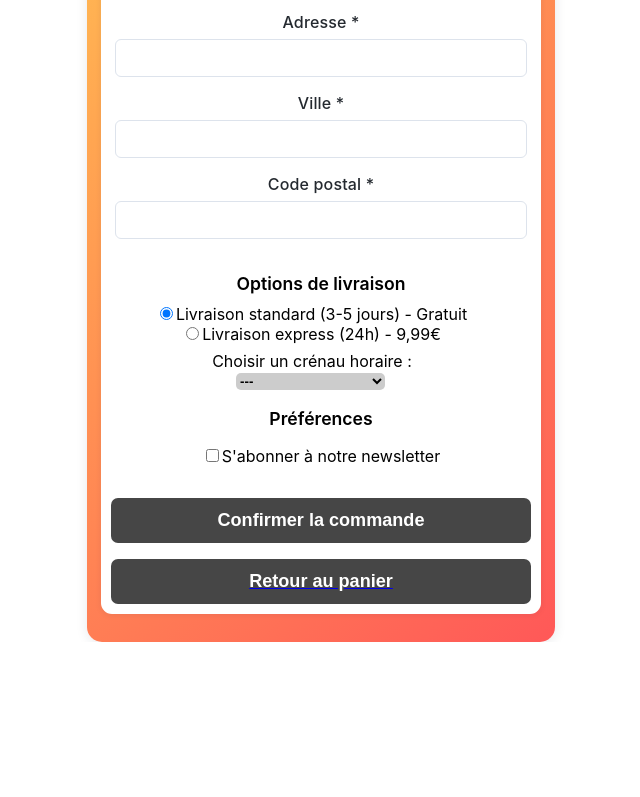
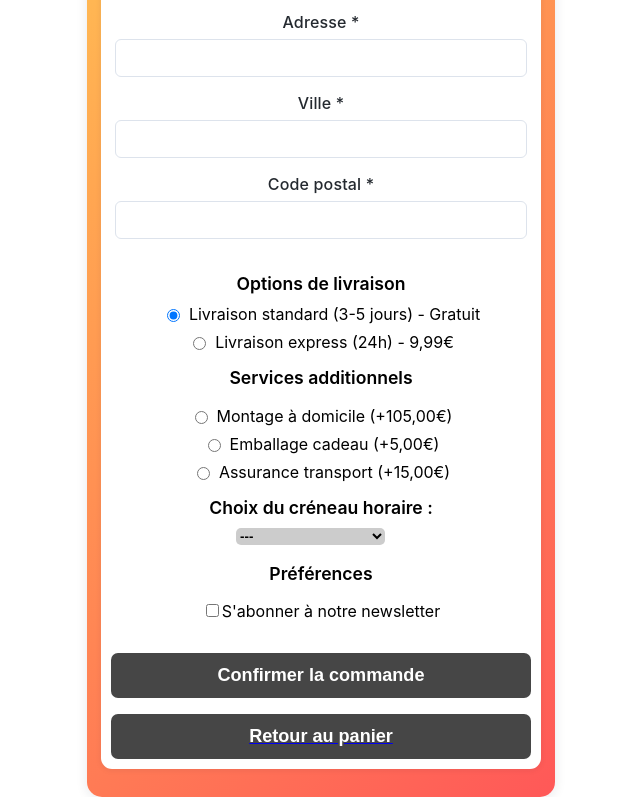
Before and after one commit to smks6/sneakersApp, a React (Create React App) app: page /validerPanier in a window 1280 px wide. Shown: the part 715-1512 px from the top of the page, without its empty margins (319-959 px from the left). Before the commit the page ends 1357 px from the top, so only its background shows below. Built offline with nearby package versions, Linux system fonts and the light colour scheme.

Commit message:
Commit final

```diff
--- a/src/Components/CommandePage.jsx
+++ b/src/Components/CommandePage.jsx
@@ -17,7 +17,12 @@ function ShippingForm({ onShippingComplete }) {
         postalCode: '',
         deliveryOptions: 'standard',
         deliveryTime: '',
-        newsletter: false
+        newsletter: false,
+        additionalServices: {
+            assembly: false,
+            giftWrap: false,
+            insurance: false
+        },
     });
 
     const [isSubmitting, setIsSubmitting] = useState(false);
@@ -41,11 +46,7 @@ function ShippingForm({ onShippingComplete }) {
                 [name]: type === 'checkbox' ? checked : value
             }));
         }
-        if (errors[name]) {
-            setErrors(prev => ({ ...prev, [name]: '' }));
-        }
     };
-
     const validateForm = (data) => {
         const errors = {};
 
@@ -241,8 +242,50 @@ function ShippingForm({ onShippingComplete }) {
                             Livraison express (24h) - 9,99€
                         </label>
                     </div>
+
+                    <div className='radio-group-add'>
+                        <legend>Services additionnels</legend>
+                        <label>
+                            <input
+                                name="additionalServices.assembly"
+                                type="radio"
+                                value="montage"
+                                checked={formData.additionalServices.assembly === 'montage'}
+                                onChange={handleChange}
+                                disabled={isSubmitting}
+                            />
+                            Montage à domicile (+105,00€)
+                        </label>
+
+                        <label>
+                            <input
+                                name="additionalServices.assembly"
+                                type="radio"
+                                value="emballage"
+                                checked={formData.additionalServices.assembly === 'emballage'}
+                                onChange={handleChange}
+                                disabled={isSubmitting}
+                            />
+                            Emballage cadeau (+5,00€)
+                        </label>
+
+                        <label>
+                            <input
+                                name="additionalServices.assembly"
+                                type="radio"
+                                value="assurance"
+                                checked={formData.additionalServices.assembly === 'assurance'}
+                                onChange={handleChange}
+                                disabled={isSubmitting}
+                            />
+                            Assurance transport (+15,00€)
+                        </label>
+
+
+                    </div>
+
                     <div className='select-group'>
-                        <label htmlFor="deliveryTime">Choisir un crénau horaire :</label>
+                        <legend>Choix du créneau horaire :</legend>
 
                         <select
                             Id="deliveryTime"
--- a/src/Components/PanierPage.jsx
+++ b/src/Components/PanierPage.jsx
@@ -3,6 +3,8 @@ import Cart from './Cart';
 import '../styles/PanierPage.css';
 
 function PanierPage({ cartItems, onRemoveFromCart, onClearCart, onDecreaseQuantity, onIncreaseQuantity }) {
+  const isCartEmpty = cartItems.length === 0;
+
   return (
     <div className="panier-page">
       <h1>🛍️ Mon Panier</h1>
@@ -15,10 +17,16 @@ function PanierPage({ cartItems, onRemoveFromCart, onClearCart, onDecreaseQuanti
         onIncreaseQuantity={onIncreaseQuantity}
       />
 
-     <div className="panier-buttons">
-        <Link to="/validerPanier" className="valider-btn">
-          Passer commande
-        </Link>
+      <div className="panier-buttons">
+        {isCartEmpty ? (
+          <button className="valider-btn disabled" disabled>
+            Passer commande
+          </button>
+        ) : (
+          <Link to="/validerPanier" className="valider-btn">
+            Passer commande
+          </Link>
+        )}
       </div>
 
       <div className="panier-buttons">
@@ -26,9 +34,6 @@ function PanierPage({ cartItems, onRemoveFromCart, onClearCart, onDecreaseQuanti
           🏷️ Retour au catalogue
         </Link>
       </div>
-
-
-
     </div>
   );
 }
--- a/src/styles/PanierPage.css
+++ b/src/styles/PanierPage.css
@@ -89,14 +89,35 @@
 
 .decrease-item-btn,
 .increase-item-btn {
-  background-color: #eee;
+  background-color: #fff;
+  border: 2px solid #ccc;
+  color: #333;
   font-weight: bold;
+  font-size: 18px;
+  border-radius: 50%;
+  width: 36px;
+  height: 36px;
+  display: flex;
+  align-items: center;
+  justify-content: center;
+  cursor: pointer;
+  box-shadow: 0 2px 5px rgba(0, 0, 0, 0.1);
+  transition: all 0.25s ease;
 }
 
-.decrease-item-btn:hover,
+.decrease-item-btn:hover{
+  background-color: #ff0000;
+  text-align: center;
+  color: white;
+  transform: scale(1.1);
+}
 .increase-item-btn:hover {
-  background-color: #ddd;
+  background-color: #00ff0d;
+  text-align: center;
+  color: white;
+  transform: scale(1.1);
 }
+
 
 .remove-item-btn {
   background-color: #f55;
@@ -119,9 +140,23 @@
   background-color: #900;
 }
 
-/* 💰 Totaux */
 .cart p {
   font-size: 16px;
   margin: 10px 0;
   font-weight: 500;
 }
+
+.valider-btn.disabled {
+  background-color: #aaa;
+  cursor: not-allowed;
+  opacity: 0.7;
+  pointer-events: none;
+  color: white;
+  border: none;
+  padding: 10px 20px;
+  border-radius: 8px;
+  cursor: pointer;
+  text-decoration: none;
+  font-weight: bold;
+  transition: background-color 0.2s ease;
+}
--- a/src/styles/ShippingPage.css
+++ b/src/styles/ShippingPage.css
@@ -150,12 +150,22 @@ button[type="submit"]:hover {
   margin-top: 2px;
 }
 
-.radio-group label{
-  margin-left: 30px;
-  margin-right: 50px
+.radio-group,
+.radio-group-add {
+  display: flex;
+  flex-direction: column; /* Les éléments passent les uns sous les autres */
+  align-items: center; /* Centre les éléments horizontalement */
+  justify-content: center;
+  margin-bottom: 15px;
+  gap: 8px; /* Espace entre chaque bouton radio */
+  text-align: center;
 }
 
-.radio-group{
-  text-align: center;
-  margin-bottom: 7px;
+.radio-group label,
+.radio-group-add label {
+  margin: 0; /* Supprime les marges horizontales inutiles */
+  display: flex;
+  align-items: center;
+  gap: 6px; /* Espace entre le bouton et le texte */
+  justify-content: center;
 }
--- a/src/styles/SneakerItem.css
+++ b/src/styles/SneakerItem.css
@@ -70,12 +70,26 @@
 }
 
 .sneaker-review button{
-  border: solid rgb(207, 207, 207);
-  font: 700 17px/21px Arial, Helvetica, sans-serif;
-  border-radius: 8px;
-  background-color: white;
-  margin-bottom: 12px;
+   background-color: white;
+  color: #000000;
+  border: none;
+  padding: 10px 20px;
+  margin-left: 15px;
+  border-radius: 30px;
+  font-size: 1rem;
+  font-weight: bold;
+  font-family: 'Segoe UI', Tahoma, Geneva, Verdana, sans-serif;
+  cursor: pointer;
+  transition: all 0.3s ease;
+  box-shadow: 0 2px 5px rgba(0, 0, 0, 0.15);
 }
+
+.sneaker-review button:hover{
+  background-color: #00000063;
+  color: rgb(255, 255, 255);
+  transform: translateY(-2px);
+}
+
 .sneaker-review > div {
   margin: 6px 0;
   display: flex;
@@ -115,11 +129,19 @@
 }
 
 .sneaker-actions button{
-  border: solid grey;
-  font: 700 17px/21px Arial, Helvetica, sans-serif;
-  border-radius: 12px;
-  background-color: #c8ad7f
-
+  margin-top: 12px;
+  background-color: #c8ad7f ;
+  color: #ffffff;
+  border: none;
+  padding: 10px 20px;
+  margin-left: 15px;
+  border-radius: 30px;
+  font-size: 1rem;
+  font-weight: bold;
+  font-family: 'Segoe UI', Tahoma, Geneva, Verdana, sans-serif;
+  cursor: pointer;
+  transition: all 0.3s ease;
+  box-shadow: 0 2px 5px rgba(0, 0, 0, 0.15);
 }
 
 .sneaker-actions button:hover {
```
Also changed, not shown: src/Components/Banner.jsx (line endings or trailing spaces).
